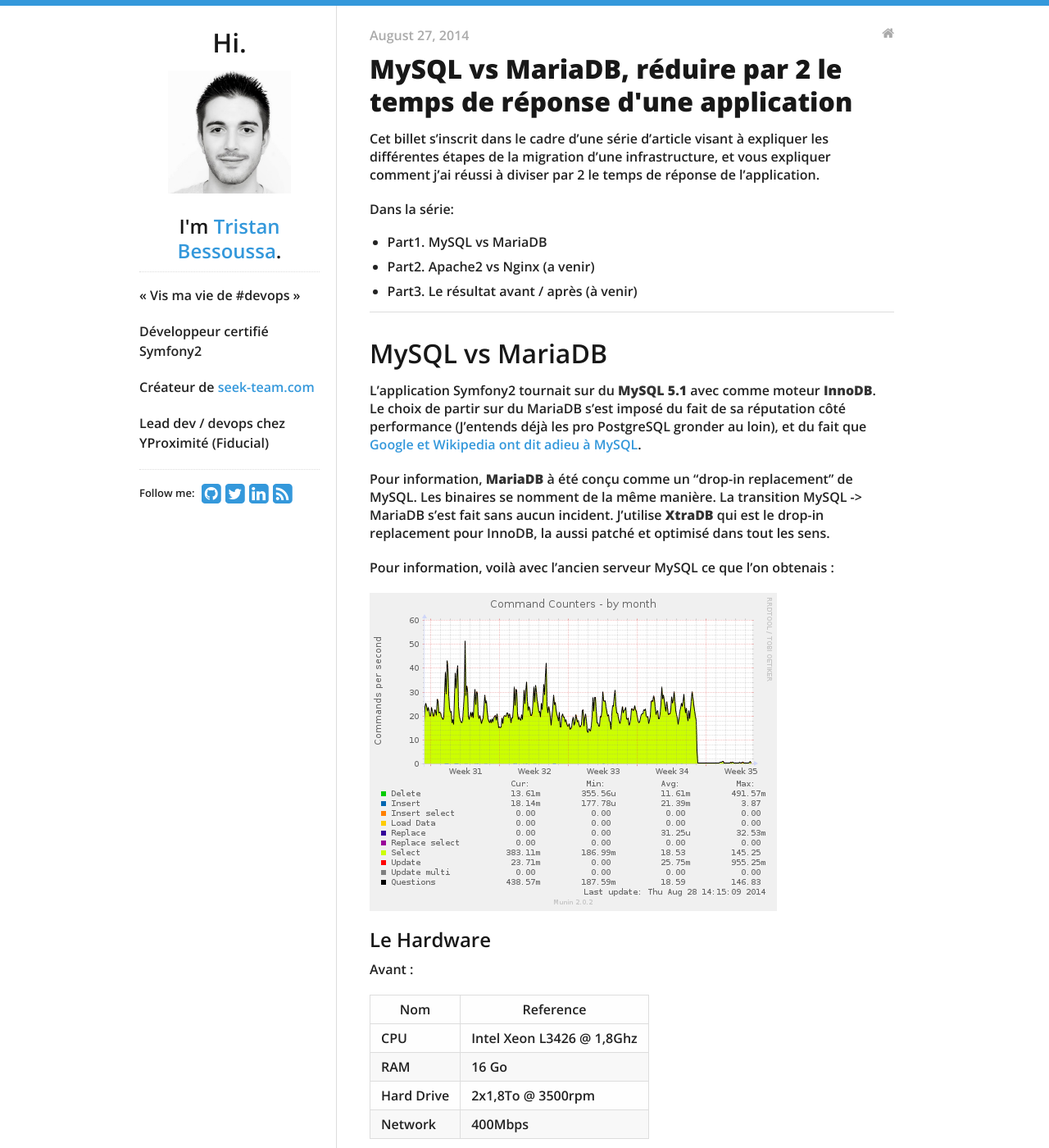
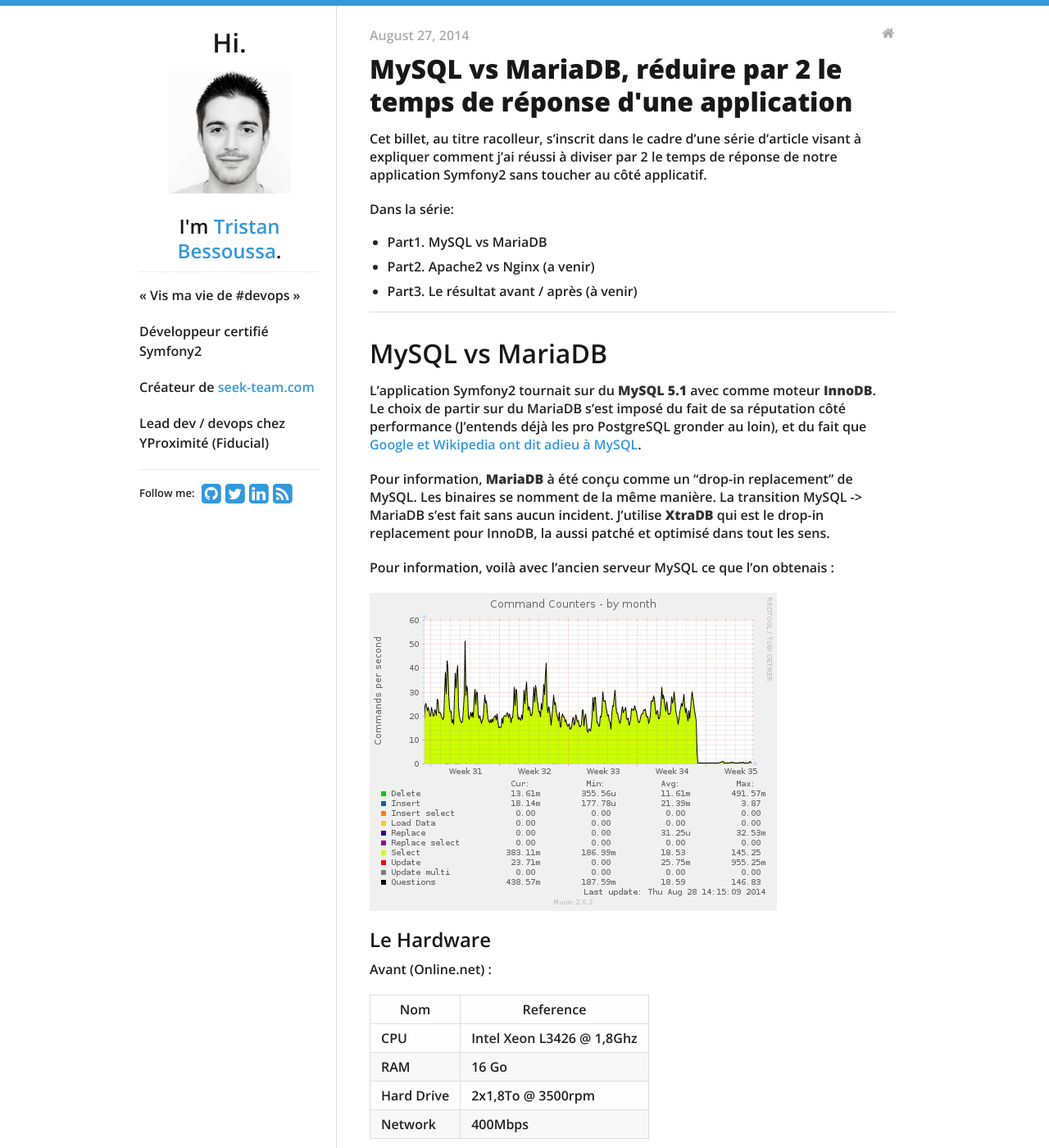
Before and after one commit to swanson/lagom, a Jekyll site: the page built from _posts/2014-08-27-migration-mysql-mariadb.md, in a window 1280 px wide and 1400 px high. Shown: the whole window at 82% size. Built offline with Jekyll 4.4.1, drawn with Linux system fonts in a browser that asks for light colours; nearby versions of some CDN libraries; Markdown is read by kramdown in place of the engine named in the settings; comment, search, counter and statistics services are not loaded; some of the changed text lies outside the part shown.

Commit message:
Introduction

```diff
--- a/_posts/2014-08-27-migration-mysql-mariadb.md
+++ b/_posts/2014-08-27-migration-mysql-mariadb.md
@@ -5,7 +5,7 @@
 - blog
 ---
 
-Cet billet s'inscrit dans le cadre d'une série d'article visant à expliquer les différentes étapes de la migration d'une infrastructure, et vous expliquer comment j'ai réussi à diviser par 2 le temps de réponse de l'application.
+Cet billet, au titre racolleur, s'inscrit dans le cadre d'une série d'article visant à expliquer comment j'ai réussi à diviser par 2 le temps de réponse de notre application Symfony2 sans toucher au côté applicatif.
 
 Dans la série:
 
@@ -28,7 +28,7 @@
 
 ## Le Hardware
 
-Avant :
+Avant (Online.net) :
 
 | Nom        | Reference                                      |
 |------------|------------------------------------------------|
```
Also changed, not shown: other parts of _posts/2014-08-27-migration-mysql-mariadb.md (+1 -1 lines).
